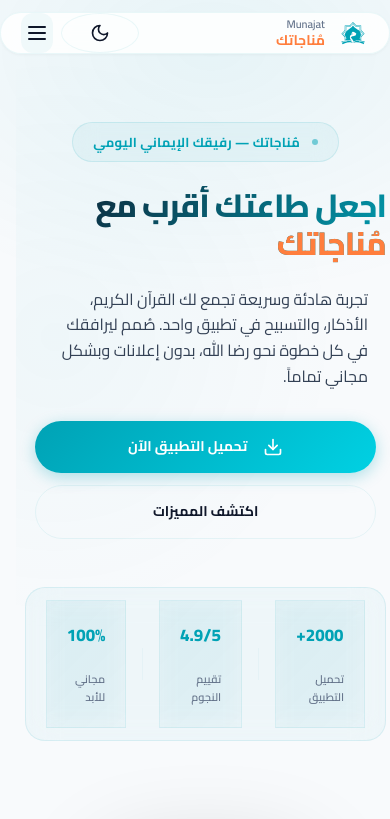
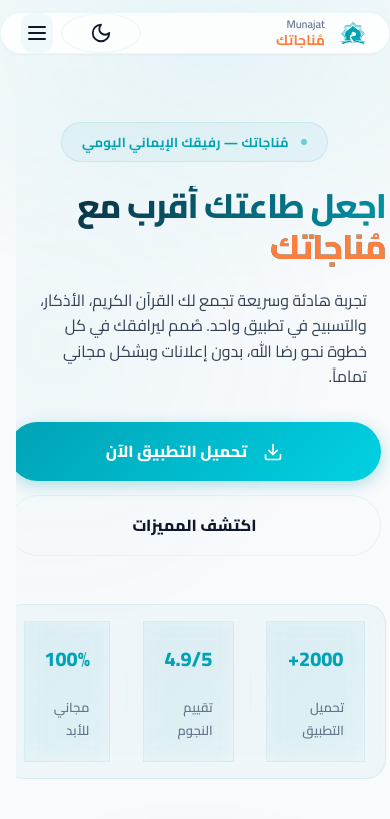
Before and after one commit to Monaajatak/munajat_web, a Nuxt app: page / in a window 390 px wide. Shown: the top 819 px of the page. Built offline with nearby package versions, Linux system fonts and the light colour scheme.

Commit message:
feat: implement AppHeader with theme toggling and add HeroSection component

```diff
--- a/components/AppHeader.vue
+++ b/components/AppHeader.vue
@@ -50,7 +50,7 @@ onMounted(() => {
     <div class="nav-actions">
       <button @click="toggleTheme" class="btn btn-icon btn-outline" type="button" aria-label="تبديل الوضع">
         <template v-if="theme === 'dark'">
-          <svg xmlns="http://www.w3.org/2000/svg" width="20" height="20" viewBox="0 0 24 24" fill="none"
+          <svg xmlns="http://www.w3.org/2000/svg" width="22" height="22" viewBox="0 0 24 24" fill="none"
             stroke="currentColor" stroke-width="2" stroke-linecap="round" stroke-linejoin="round"
             class="lucide lucide-sun">
             <circle cx="12" cy="12" r="4" />
@@ -65,7 +65,7 @@ onMounted(() => {
           </svg>
         </template>
         <template v-else>
-          <svg xmlns="http://www.w3.org/2000/svg" width="20" height="20" viewBox="0 0 24 24" fill="none"
+          <svg xmlns="http://www.w3.org/2000/svg" width="22" height="22" viewBox="0 0 24 24" fill="none"
             stroke="currentColor" stroke-width="2" stroke-linecap="round" stroke-linejoin="round"
             class="lucide lucide-moon">
             <path d="M12 3a6 6 0 0 0 9 9 9 9 0 1 1-9-9Z" />
--- a/components/HeroSection.vue
+++ b/components/HeroSection.vue
@@ -153,27 +153,31 @@
 }
 
 @media (max-width: 480px) {
+    .hero-content h1 {
+        font-size: 34px !important;
+        margin-bottom: 20px;
+    }
     .hero-actions {
         flex-direction: column;
-        gap: 12px;
+        gap: 14px;
         width: 100%;
-        padding: 0 10px;
+        padding: 0 5px;
     }
     .hero-actions .btn {
         width: 100%;
         justify-content: center;
+        padding: 16px 24px;
+        font-size: 16px;
+        font-weight: 800;
+    }
+    .hero-actions .btn:active {
+        transform: scale(0.98);
     }
     .hero-trust-bar {
         gap: 16px;
-        padding: 12px 20px;
+        padding: 16px 20px;
         width: 100%;
         justify-content: center;
     }
-    .trust-count {
-        font-size: 17px;
-    }
-    .trust-label {
-        font-size: 11px;
-    }
 }
 </style>
```
